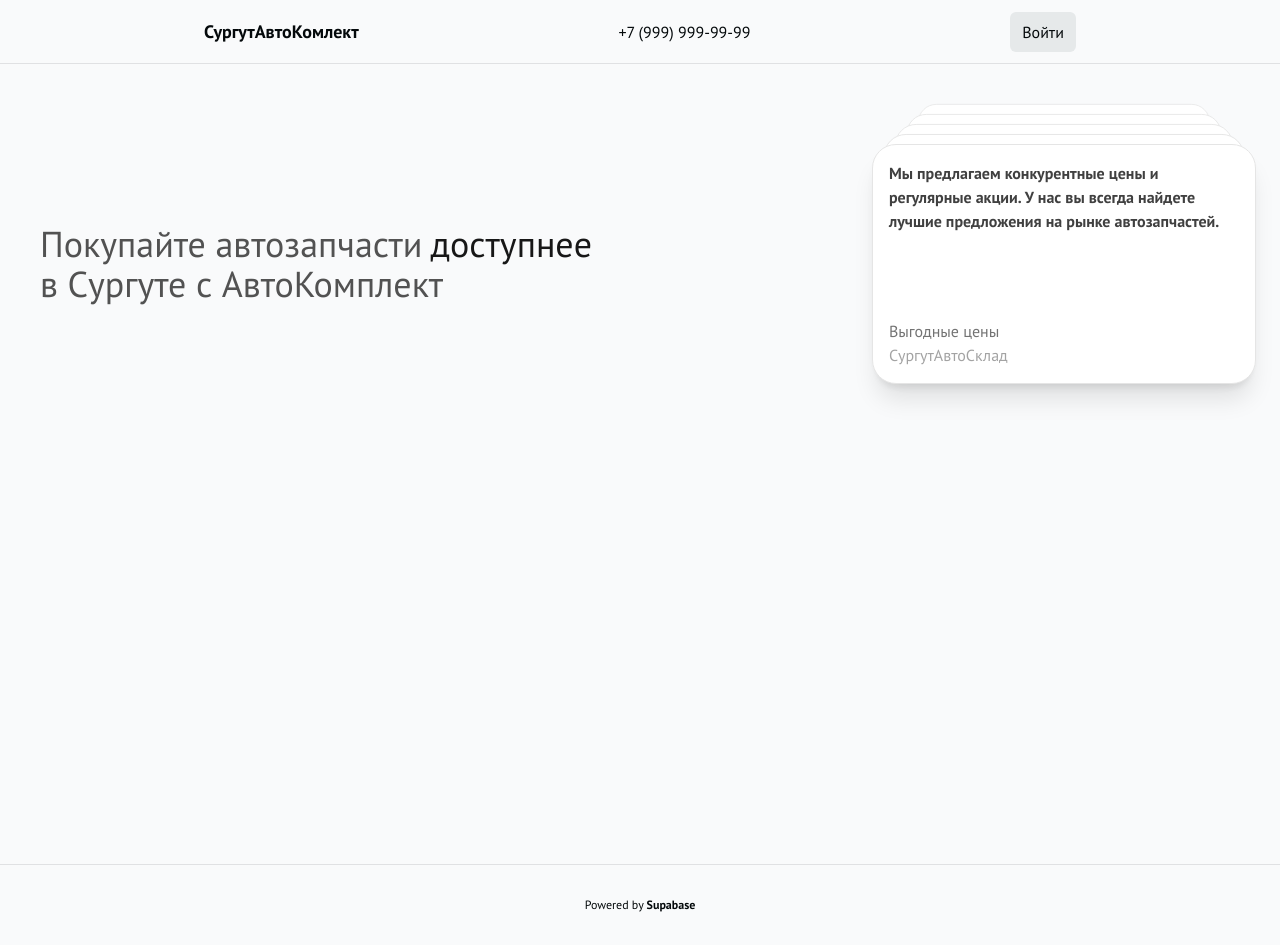
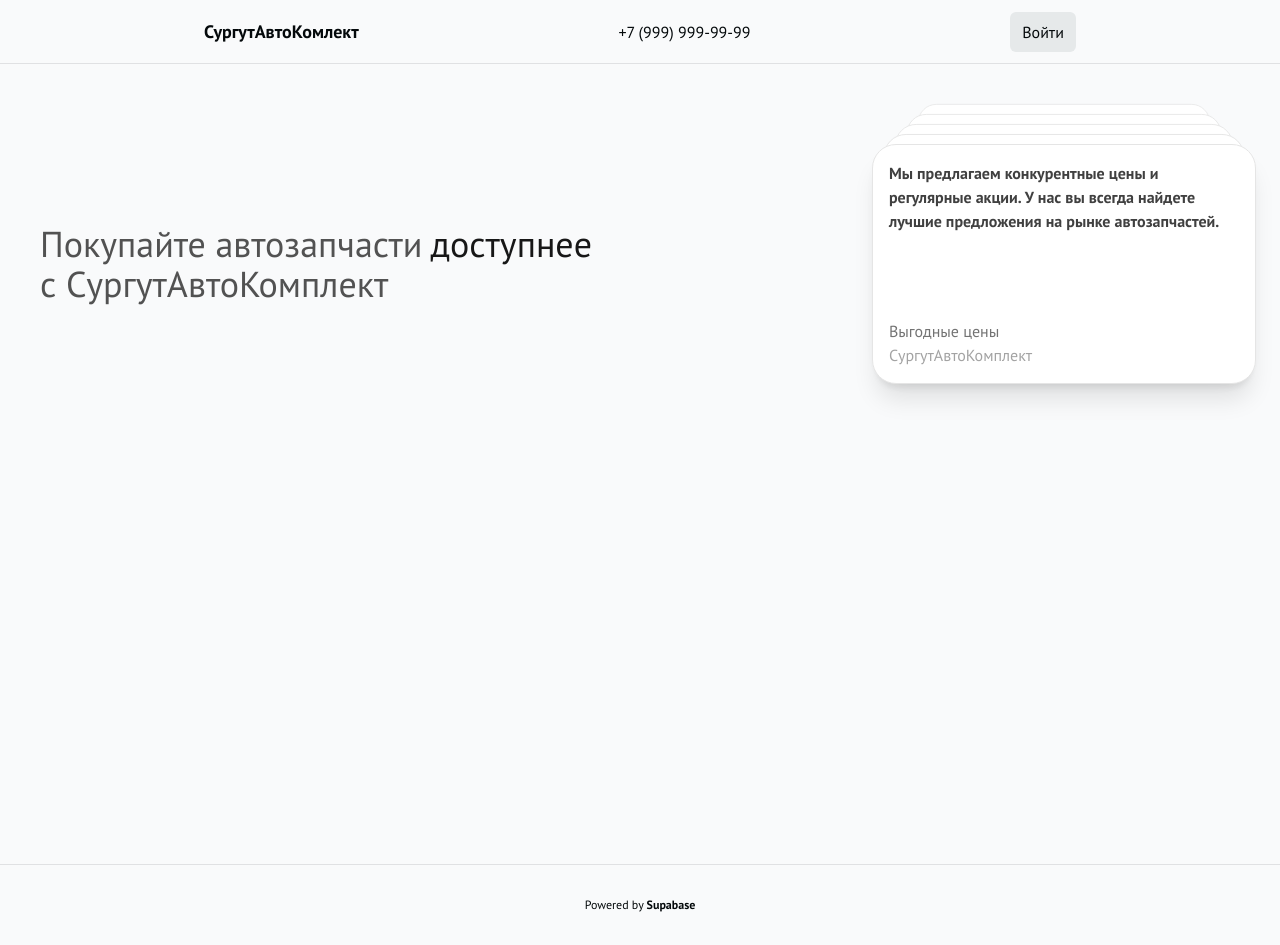
Before and after one commit to EvgeniiBazalev/surgut-auto-complect, a Next.js app: page / in a window 1280 px wide. Built offline with nearby package versions, Linux system fonts and the light colour scheme; no server answers.

Commit message:
text mistakes fix

```diff
--- a/components/pageComponents/mainPage/CardStackMain.tsx
+++ b/components/pageComponents/mainPage/CardStackMain.tsx
@@ -6,35 +6,35 @@ const items: Card[] = [
   {
     id: 1,
     name: "Надежность и качество",
-    designation: "СургутАвтоСклад",
+    designation: "СургутАвтоКомплект",
     content:
       "Покупая у нас, вы можете быть уверены в надежности и качестве всех автозапчастей. Мы предлагаем только проверенные и сертифицированные товары.",
   },
   {
     id: 2,
     name: "Широкий ассортимент",
-    designation: "СургутАвтоСклад",
+    designation: "СургутАвтоКомплект",
     content:
       "У нас вы найдете запчасти для любых марок и моделей автомобилей. Постоянное обновление ассортимента гарантирует, что вы найдете то, что вам нужно.",
   },
   {
     id: 3,
     name: "Быстрая доставка",
-    designation: "СургутАвтоСклад",
+    designation: "СургутАвтоКомплект",
     content:
       "Мы обеспечиваем быструю и надежную доставку по всему Сургуту и области. Ваши запчасти будут у вас в кратчайшие сроки.",
   },
   {
     id: 4,
     name: "Экспертная поддержка",
-    designation: "СургутАвтоСклад",
+    designation: "СургутАвтоКомплект",
     content:
       "Наши специалисты всегда готовы помочь вам с выбором запчастей и ответить на все ваши вопросы. Квалифицированная поддержка на каждом этапе покупки.",
   },
   {
     id: 5,
     name: "Выгодные цены",
-    designation: "СургутАвтоСклад",
+    designation: "СургутАвтоКомплект",
     content:
       "Мы предлагаем конкурентные цены и регулярные акции. У нас вы всегда найдете лучшие предложения на рынке автозапчастей.",
   },
--- a/components/pageComponents/mainPage/FlipWordsForMain.tsx
+++ b/components/pageComponents/mainPage/FlipWordsForMain.tsx
@@ -8,7 +8,7 @@ export default function FlipWordsForMain() {
     <div className="h-[15rem] flex justify-center items-center px-4">
       <div className="text-4xl mx-auto font-normal text-neutral-600 dark:text-neutral-400">
         Покупайте автозапчасти
-        <FlipWords words={words} /> <br />в Сургуте с АвтоКомплект
+        <FlipWords words={words} /> <br />с СургутАвтоКомплект
       </div>
     </div>
   );
```
